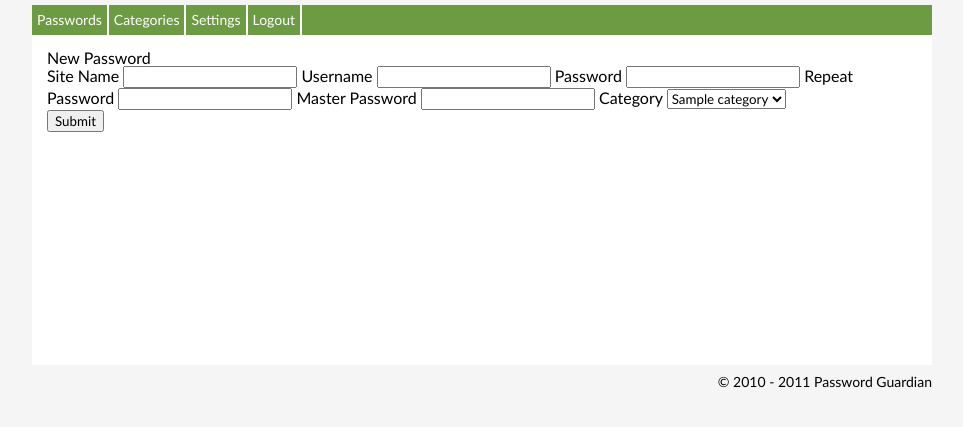
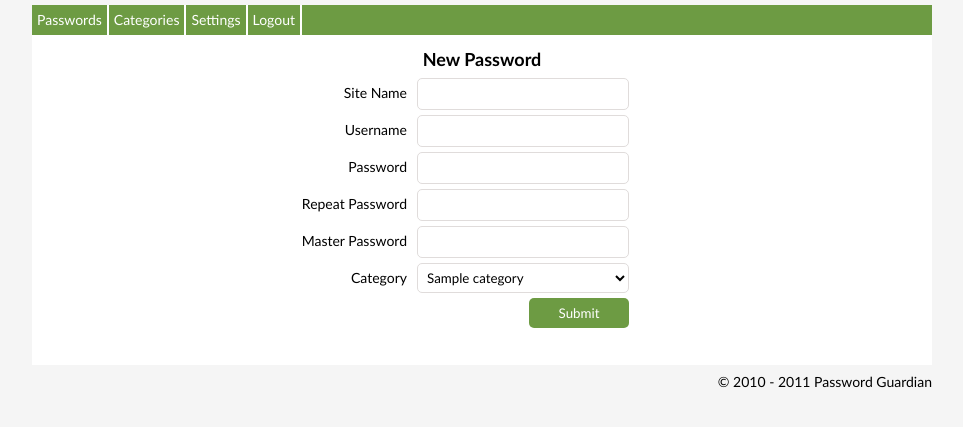
Before and after one commit to darkmuck/Password-Guardian, a CodeIgniter app: template application/views/newpassword.php in a window 1280 px wide. Shown: the part 49-476 px from the top of the page, without its empty margins (158-1121 px from the left). Run offline with CodeIgniter, Linux system fonts and the light colour scheme; the template is opened without the code that fills it: most values are stand-ins (such as "Sample title", 1, 10 or a date in 2020).

Commit message:
Significantly improved form layout

```diff
--- a/application/views/newpassword.php
+++ b/application/views/newpassword.php
@@ -14,24 +14,59 @@
 		if (validation_errors())
 			echo '<div class="message">'.validation_errors().'</div>';
 		?>
+		<div class="frm-wrp">
 		<form action="<?php echo site_url().'manager/passwords/add/'; ?>" method="post" class="centered">
 		<fieldset>
 			<legend>New Password</legend>
+
+				<div class="form-level">
+					<div class="inputs">
 						<label for="sitename">Site Name</label>
 						<input type="text" name="sitename" id="sitename" value="<?php echo set_value('sitename'); ?>" />
+					</div>
+					<div class="actions">
+					</div>
+				</div>
 
+				<div class="form-level">
+					<div class="inputs">
 						<label for="username">Username</label>
 						<input type="text" name="username" id="username" value="<?php echo set_value('username'); ?>" />
+					</div>
+					<div class="actions">
+					</div>
+				</div>
 
+				<div class="form-level">
+					<div class="inputs">
 						<label for="password">Password</label>
-			<input type="password" name="password" id="password" value="<?php echo set_value('password'); ?>" />
+						<input type="password" name="password" id="password" />
+					</div>
+					<div class="actions">
 
+					</div>
+				</div>
+
+				<div class="form-level">
+					<div class="inputs">
 						<label for="password2">Repeat Password</label>
-			<input type="password" name="password2" id="password2" value="<?php echo set_value('password2'); ?>" />
+						<input type="password" name="password2" id="password2" />
+					</div>
+					<div class="actions">
+					</div>
+				</div>
 
+				<div class="form-level">
+					<div class="inputs">
 						<label for="master">Master Password</label>
-			<input type="password" name="master" id="master" value="<?php echo set_value('master'); ?>" />
+						<input type="password" name="master" id="master" />
+					</div>
+					<div class="actions">
+					</div>
+				</div>
 
+				<div class="form-level">
+					<div class="inputs">
 						<label for="category">Category</label>
 						<select name="category">
 						<?php
@@ -42,14 +77,20 @@
 
 						?>
 						</select>
+					</div>
+					<div class="actions">
+					</div>
+				</div>
+
 		</fieldset>
 
-		<fieldset>
+		<fieldset class="submit">
 			<input type="hidden" name="act" value="new" />
 			<input type="submit" value="Submit" />
 		</fieldset>
 		</form>
-
+		</div>
 
 	</div>
+
 <?php $this->load->view('footer');?>
```
Also changed, not shown: application/views/category_edit.php (+12 -2 lines), application/views/category_new.php (+11 -5 lines), application/views/settings.php (+32 -3 lines), application/views/showdetails.php (+12 -1 lines). Lines whose indentation alone changed are shown as unchanged.
